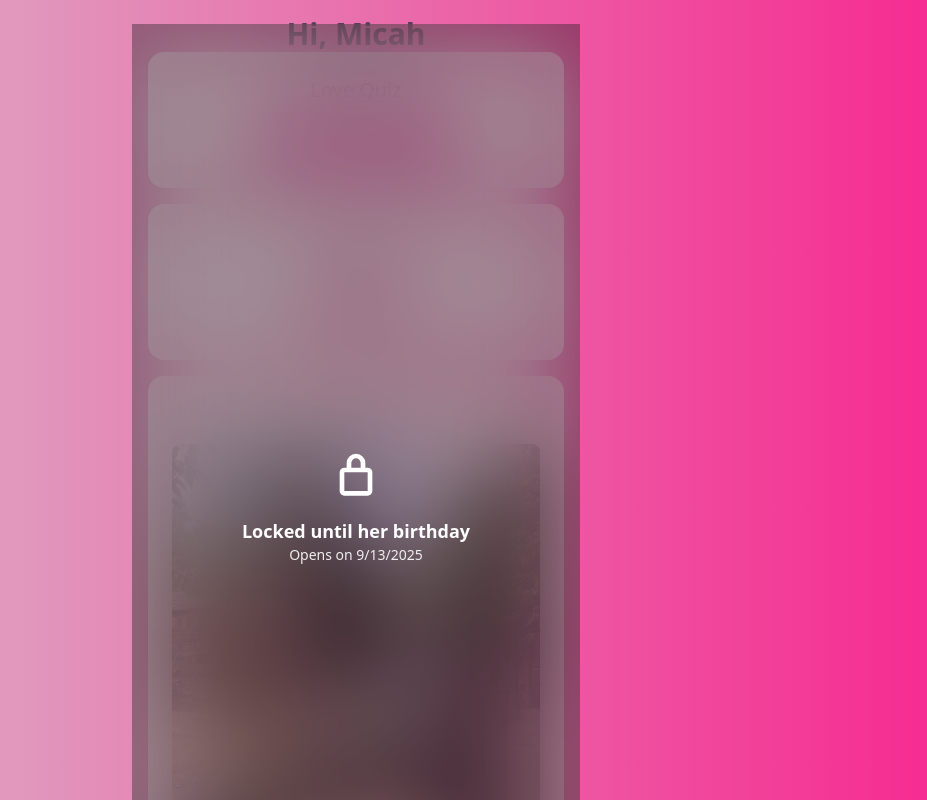
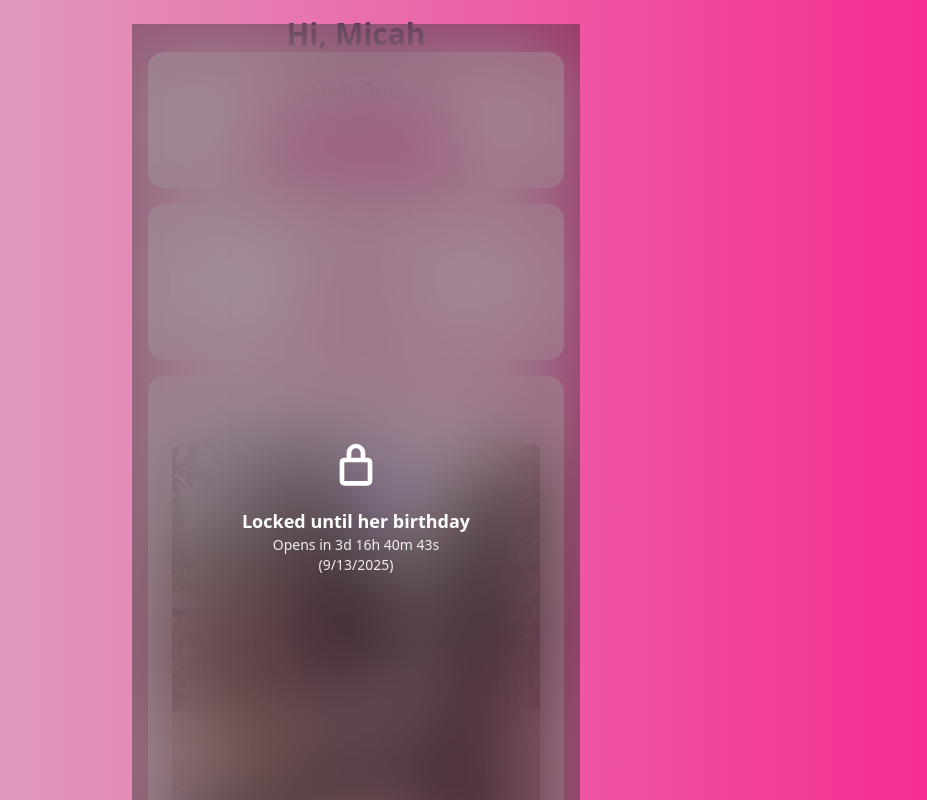
Before and after one commit to odxscholars/micah_web, a React (Vite) app: page / in a window 1280 px wide. Shown: the top 800 px of the page, without its empty margins (284-1211 px from the left). Built offline with nearby package versions, Linux system fonts and the light colour scheme.

Commit message:
Add countdown timer to unlock on birthday

```diff
--- a/src/pages/Home.tsx
+++ b/src/pages/Home.tsx
@@ -24,11 +24,22 @@ function getRandomImage() {
     return images[index];
 }
 
+function formatTime(ms: number) {
+    const totalSeconds = Math.max(0, Math.floor(ms / 1000));
+    const days = Math.floor(totalSeconds / (3600 * 24));
+    const hours = Math.floor((totalSeconds % (3600 * 24)) / 3600);
+    const minutes = Math.floor((totalSeconds % 3600) / 60);
+    const seconds = totalSeconds % 60;
+    return {days, hours, minutes, seconds};
+}
+
 export default function Home() {
     const completed = getQuizCompleted();
 
     // state for the random image
     const [currentImage, setCurrentImage] = useState<string | null>(getRandomImage());
+
+    const [timeLeft, setTimeLeft] = useState(BIRTHDAY.getTime() - Date.now());
 
     const handleShowRandom = () => {
         setCurrentImage(getRandomImage());
@@ -37,8 +48,10 @@ export default function Home() {
 
 
     const birthdayToday = isBirthday();
-    const locked = !birthdayToday;
+    const locked = timeLeft > 0;
     const firedRef = useRef(false);
+
+    const {days, hours, minutes, seconds} = formatTime(timeLeft);
 
     useEffect(() => {
         if (!birthdayToday) {
@@ -49,6 +62,13 @@ export default function Home() {
         firedRef.current = true;
         random_celebrate();
     }, [birthdayToday]);
+
+    useEffect(() => {
+        const interval = setInterval(() => {
+            setTimeLeft(BIRTHDAY.getTime() - Date.now());
+        }, 1000);
+        return () => clearInterval(interval);
+    }, []);
     return (
         <div className="relative max-w-md mx-auto p-4 space-y-6 text-center">
             {/* Main content (dimmed when locked) */}
@@ -126,7 +146,10 @@ export default function Home() {
                     </svg>
                     <p className="text-lg font-semibold">Locked until her birthday</p>
                     <p className="text-sm opacity-90">
-                        Opens on {BIRTHDAY.toLocaleDateString()}
+                        Opens in {days}d {hours}h {minutes}m {seconds}s
+                    </p>
+                    <p className="text-sm opacity-90">
+                        ({BIRTHDAY.toLocaleDateString()})
                     </p>
                 </div>
             )}
```
